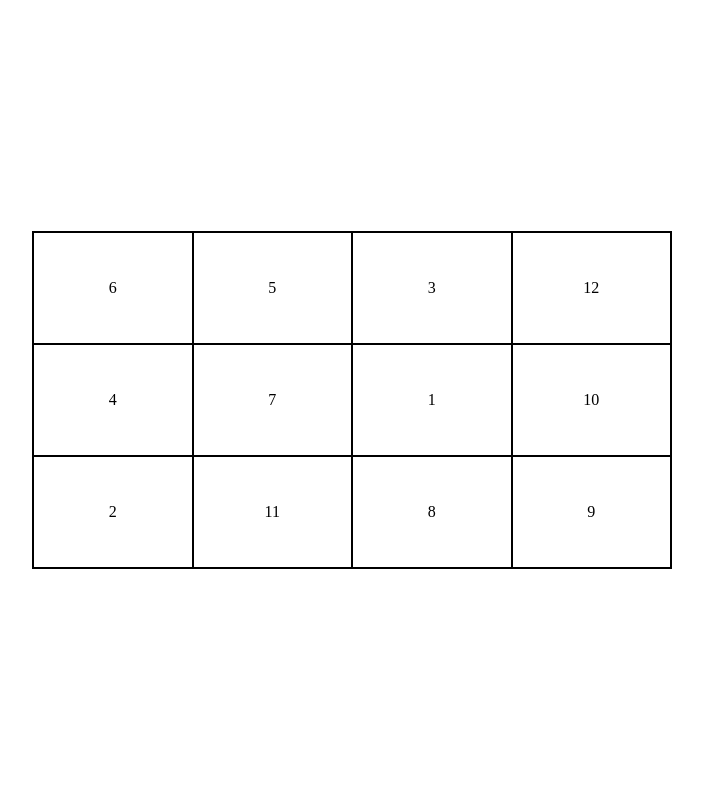
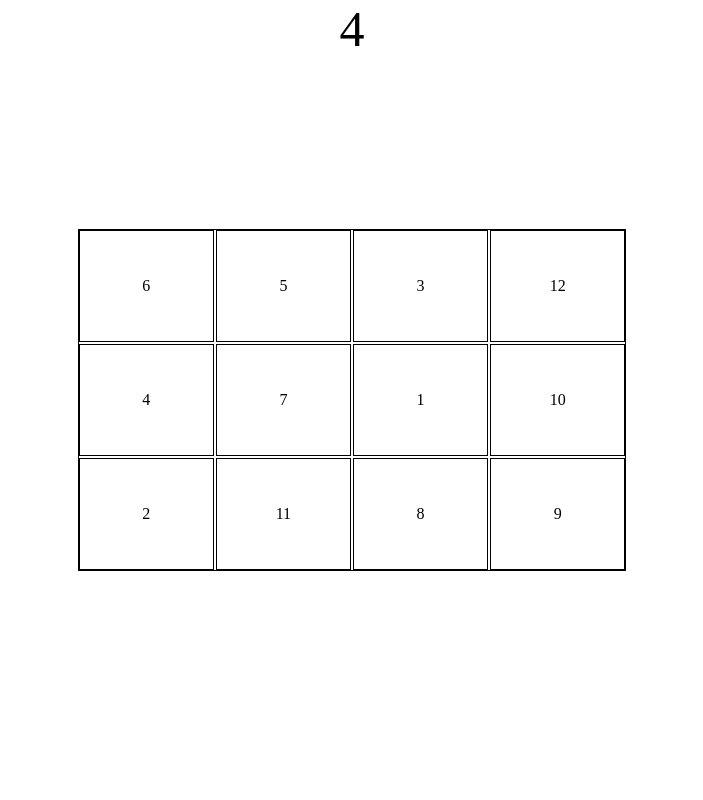
Before and after one commit to Ills-Tms/game12, a plain HTML site: page index.html in a window 1280 px wide. Shown: the whole page, without its empty margins (288-991 px from the left). Drawn offline with Linux system fonts and the light colour scheme.

Commit message:
aaaaaaaaaa

```diff
--- a/index.html
+++ b/index.html
@@ -10,7 +10,7 @@
   <body>
     <div id="container">
       <div></div>
-      <div></div>
+      <div id="szamlalo">0</div>
       <div></div>
       <div></div>
       <div id="gamearea"></div>
--- a/script.js
+++ b/script.js
@@ -1,34 +1,40 @@
-const gamearea = document.querySelector('#gamearea')
+const gamearea = document.querySelector("#gamearea");
+//#region ----------------------------------------------------------------------------------------
+let t = [];
+for (let i = 0; i < 12; i++) {
+  t.push(i + 1);
+}
+//#endregion -------------------------------------------------------------------------------------
+//#region ----------------------------------------------------------------------------------------
+for (let i = 0; i < 100; i++) {
+  let pos1 = Math.floor(Math.random() * 12);
+  let pos2 = Math.floor(Math.random() * 12);
+  let temp = t[pos1];
+  t[pos1] = t[pos2];
+  t[pos2] = temp;
+}
+//#endregion -------------------------------------------------------------------------------------
 
-let t=[]
-for(let i=0;i<12;i++)
-{
-  t.push(i+1);
-}
-
-for(let i=0;i<100;i++)
-{
-  let pos1=Math.floor(Math.random()*12);
-  let pos2=Math.floor(Math.random()*12);
-  let temp=t[pos1];
-  t[pos1]=t[pos2];
-  t[pos2]=temp;
-
-}
-
-let nextnumber=1
+//#region ----------------------------------------------------------------------------------------
+let nextnumber = 1;
 for (let i = 0; i < 12; i++) {
-  const szamdoboz = document.createElement('div')
+  const szamdoboz = document.createElement("div");
   szamdoboz.innerHTML = t[i];
   gamearea.appendChild(szamdoboz);
 
+  szamdoboz.addEventListener("click", () => {
+    if (szamdoboz.innerText == nextnumber) {
+      szamdoboz.classList.add("rejtett");
+      nextnumber++;
+    }
+  });
+}
+//#endregion -------------------------------------------------------------------------------------
 
+const szamlalo = document.querySelector("#szamlalo");
 
-  szamdoboz.addEventListener('click', () => {
-    if(szamdoboz.innerText==nextnumber)
-    {
-    szamdoboz.classList.add("rejtett")
-    nextnumber++
-    }
-  })
-}
+let ido = 0;
+setInterval(function () {
+  szamlalo.innerText = ido;
+  ido++;
+}, 1000);
--- a/style.css
+++ b/style.css
@@ -12,10 +12,11 @@
   grid-template-columns: 1fr 1fr 1fr 1fr;
   align-items: center;
   justify-content: center;
+  gap: 2px;
 }
 #container {
   display: grid;
-  grid-template-columns: 1fr 50% 1fr;
+  grid-template-columns: 1fr 1.5fr 1fr;
   grid-template-rows: 1fr 1fr 1fr;
   height: 100vh;
   margin: 0px;
@@ -28,3 +29,7 @@ body {
 .rejtett {
   visibility: hidden;
 }
+#szamlalo {
+  text-align: center;
+  font-size: 50px;
+}
```
